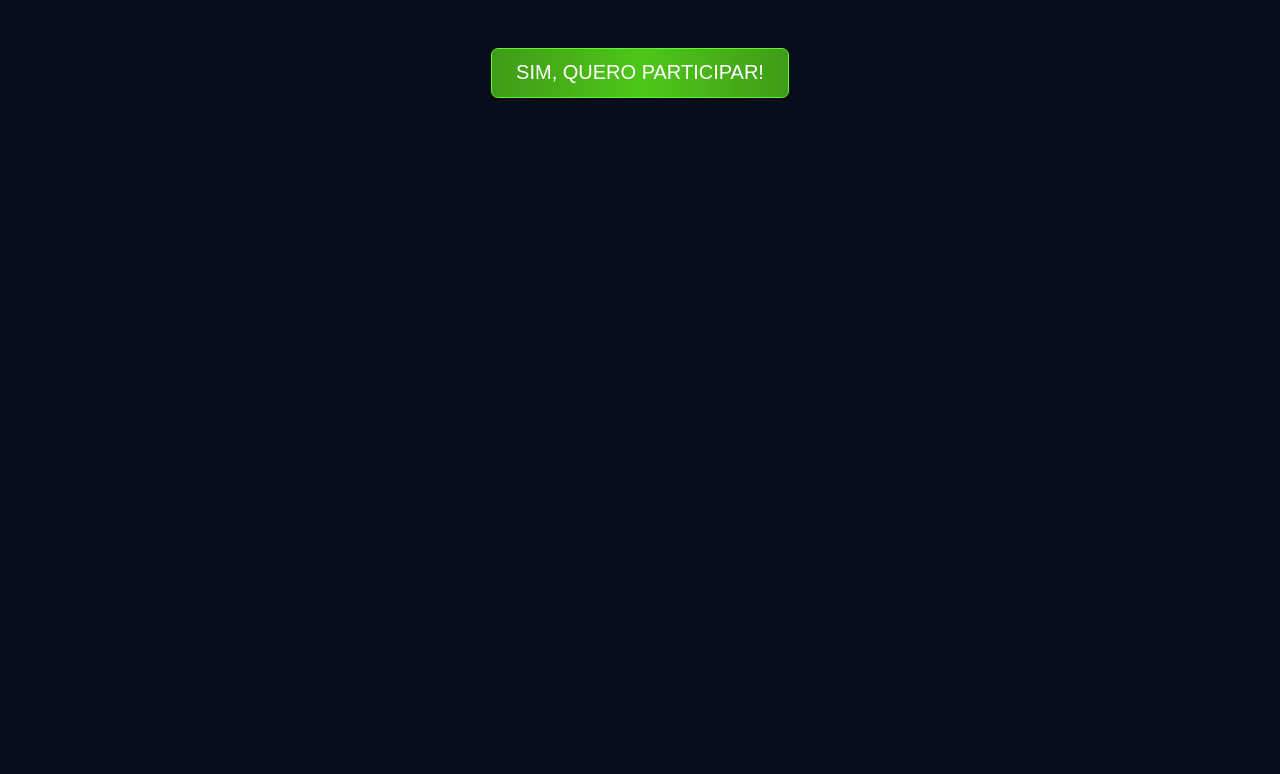
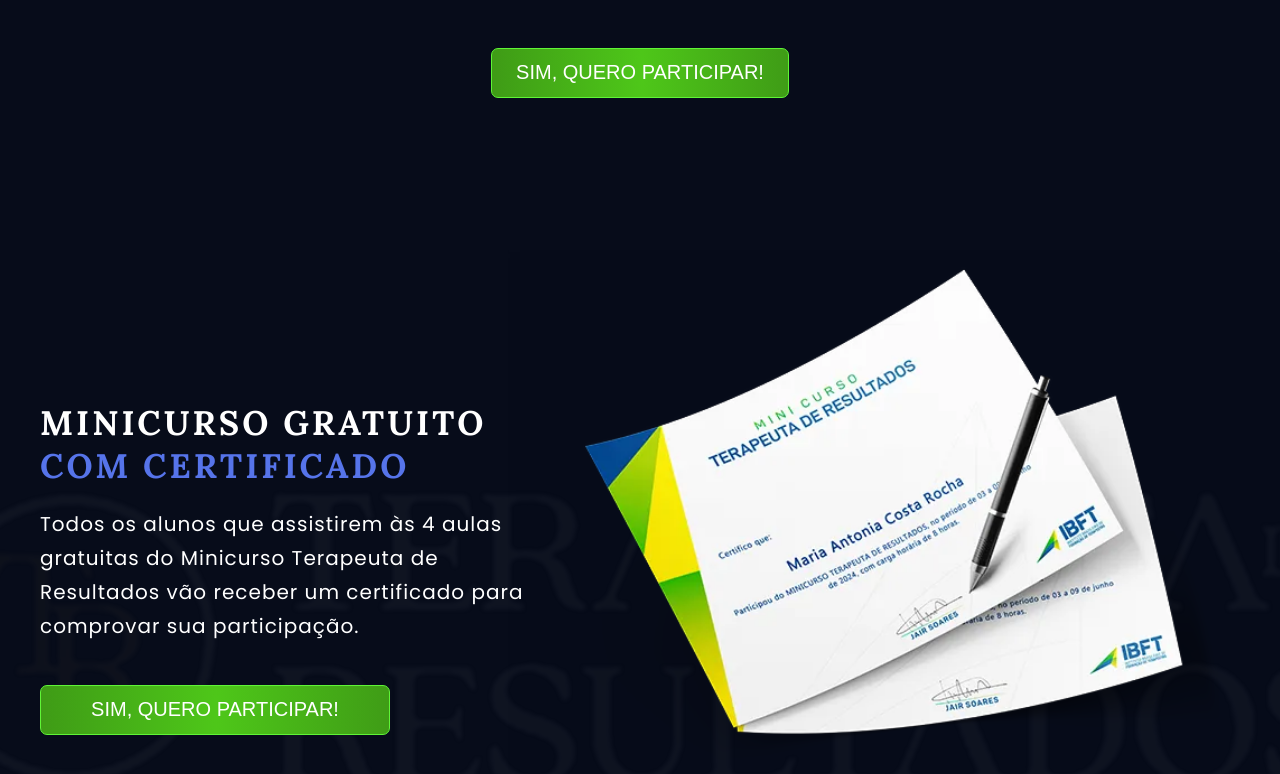
Before and after one commit to clovisdasilvaneto/IBFT-training-template, a React (Vite) app: page / in a window 1280 px wide. Shown: the part 1814-2588 px from the top of the page. Before the commit the page ends 1992 px from the top, so only its background shows below. Built offline with nearby package versions, Linux system fonts and the light colour scheme; the HTML template or start-up script is replaced by a standard one.

Commit message:
feat: enhance

```diff
--- a/src/components/Header/Header.tsx
+++ b/src/components/Header/Header.tsx
@@ -1,4 +1,3 @@
-import React from "react";
 import { BrandImg, ClockTimeDiv, NavComponent, HeaderWrapper } from "./styled";
 import Brand from "../../assets/LOGO.webp";
 import Clock from "../Clock";
--- a/src/components/Header/styled.ts
+++ b/src/components/Header/styled.ts
@@ -5,6 +5,7 @@ export const HeaderWrapper = styled.header`
     padding: 18px 150px;
     position: sticky;
     top: 0;
+    z-index: 9;
     border-bottom: 1px solid ${({ theme }) => theme.palette.primary.light};
 `
 
--- a/src/components/Typography/styled.ts
+++ b/src/components/Typography/styled.ts
@@ -1,12 +1,8 @@
 import styled from '@emotion/styled'
 import { TPalette, TTypography } from '../../theme/config/types'
-import { Theme } from '@emotion/react';
-
-type TypographyColorProps = { theme: Theme } & { color: TPalette };
-type TypographyFontProps = { theme: Theme } & { font: TTypography };
 
 
-export const TypographyStyled = styled.p`
-  color: ${({theme, color}: TypographyColorProps)=> theme.palette[color].main};
-  font-family: ${({theme, font}: TypographyFontProps)=> theme.typography[font]};
+export const TypographyStyled = styled.p<{ color: keyof TPalette, font: keyof TTypography }>`
+  color: ${({ theme, color }) => theme.palette[color].main};
+  font-family: ${({ theme, font }) => theme.typography[font]};
 `
--- a/src/pages/Home/Home.tsx
+++ b/src/pages/Home/Home.tsx
@@ -1,4 +1,5 @@
 import Header from "../../components/Header";
+import CourseCertificate from "../../containers/CourseCertificate";
 import Discovery from "../../containers/Discovery";
 import Learning from "../../containers/Learning";
 import { HomeWrapper } from "./styled";
@@ -9,6 +10,7 @@ function Home() {
       <Header />
       <Discovery />
       <Learning />
+      <CourseCertificate />
     </HomeWrapper>
   );
 }
```
